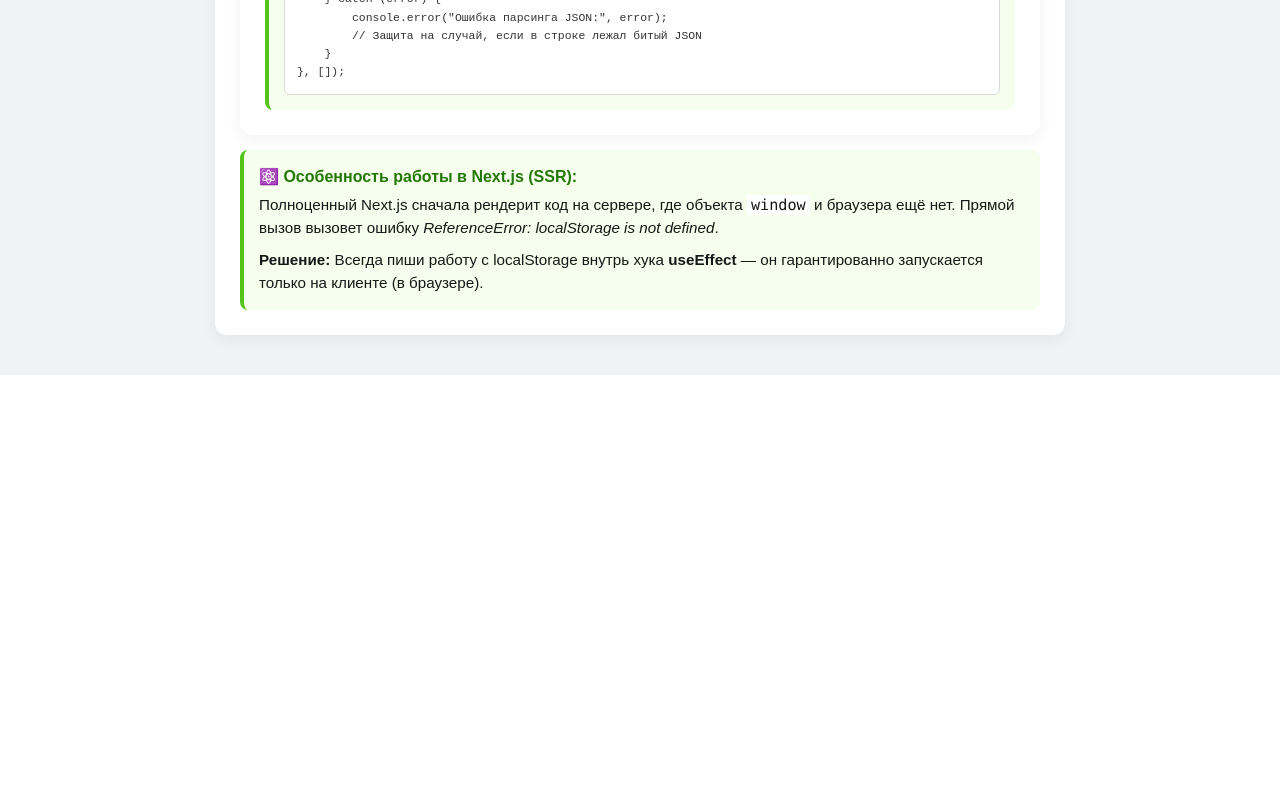
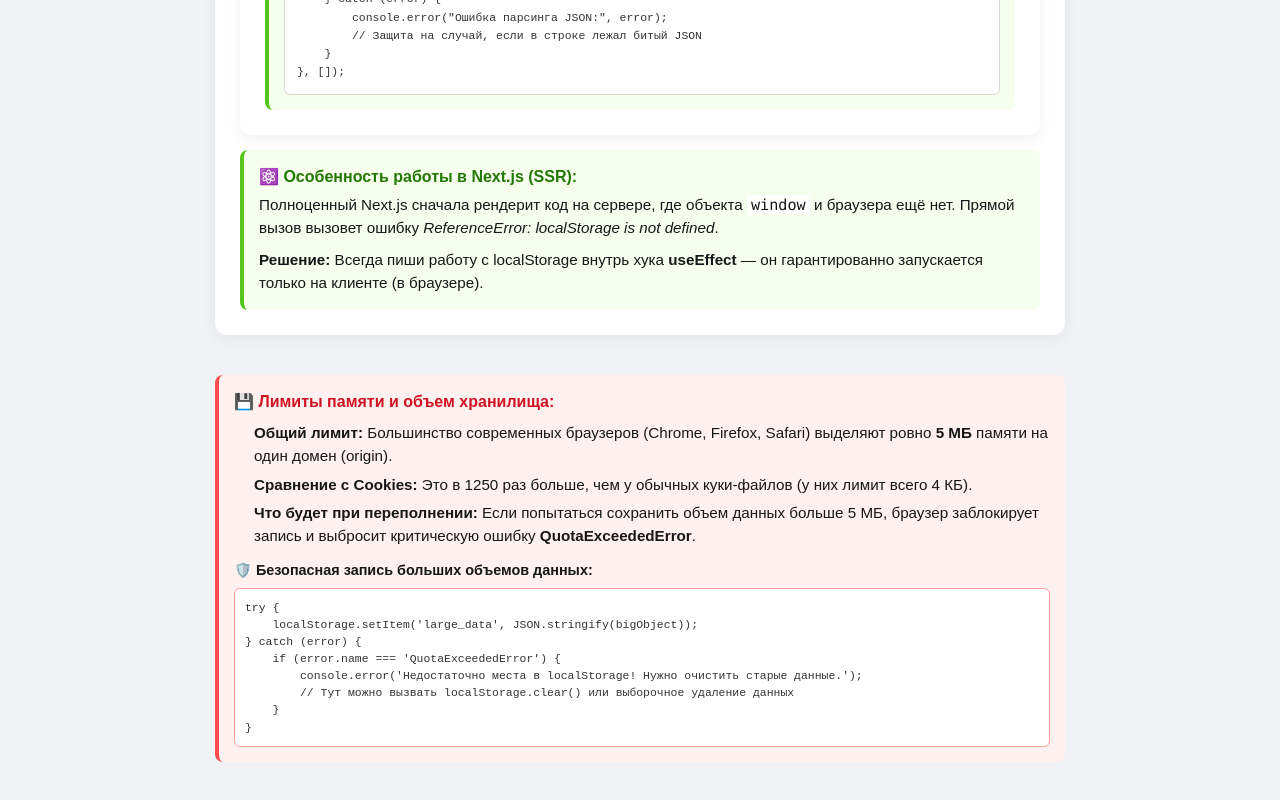
Before and after one commit to tymanskaya/next, a Next.js app: page /localStorage in a window 1280 px wide. Shown: the part 2292-3092 px from the top of the page. Before the commit the page ends 2667 px from the top, so only its background shows below. Built offline with nearby package versions, Linux system fonts and the light colour scheme.

Commit message:
git/localStorage/память

```diff
--- a/app/localStorage/page.tsx
+++ b/app/localStorage/page.tsx
@@ -256,10 +256,50 @@ if (rawData) {
                     </div>
                 </div>
             </section>
+                {/* Блок: Объем памяти и ограничения */}
+                <div style={{
+                    backgroundColor: '#fff1f0',
+                    padding: '15px',
+                    borderRadius: '8px',
+                    borderLeft: '4px solid #ff4d4f',
+                    marginTop: '15px'
+                }}>
+                    <p style={{ fontWeight: 'bold', margin: '0 0 8px 0', color: '#cf1322' }}>💾 Лимиты памяти и объем хранилища:</p>
+                    <ul style={{ margin: 0, paddingLeft: '20px', display: 'flex', flexDirection: 'column', gap: '6px', fontSize: '0.95em' }}>
+                        <li><b>Общий лимит:</b> Большинство современных браузеров (Chrome, Firefox, Safari) выделяют ровно <b>5 МБ</b> памяти на один домен (origin).</li>
+                        <li><b>Сравнение с Cookies:</b> Это в 1250 раз больше, чем у обычных куки-файлов (у них лимит всего 4 КБ).</li>
+                        <li><b>Что будет при переполнении:</b> Если попытаться сохранить объем данных больше 5 МБ, браузер заблокирует запись и выбросит критическую ошибку <b>QuotaExceededError</b>.</li>
+                    </ul>
+
+                    {/* Код перехвата ошибки */}
+                    <p style={{ fontWeight: 'bold', margin: '12px 0 6px 0', fontSize: '0.9em' }}>🛡️ Безопасная запись больших объемов данных:</p>
+                    <pre style={{
+                        display: 'block',
+                        backgroundColor: '#fff',
+                        padding: '10px',
+                        borderRadius: '6px',
+                        fontFamily: 'monospace',
+                        fontSize: '0.88em',
+                        color: '#333',
+                        border: '1px solid #ffa39e',
+                        margin: 0,
+                        whiteSpace: 'pre-wrap'
+                    }}>
+{`try {
+    localStorage.setItem('large_data', JSON.stringify(bigObject));
+} catch (error) {
+    if (error.name === 'QuotaExceededError') {
+        console.error('Недостаточно места в localStorage! Нужно очистить старые данные.');
+        // Тут можно вызвать localStorage.clear() или выборочное удаление данных
+    }
+}`}
+    </pre>
+                </div>
 
 
 
-        </div>
+
+            </div>
         </div>
     );
 }
```
